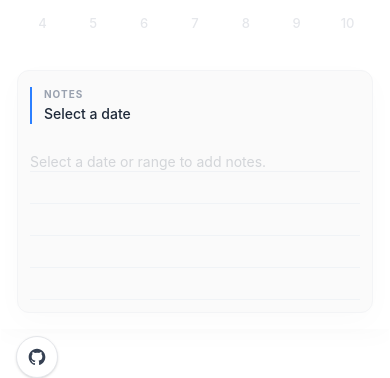
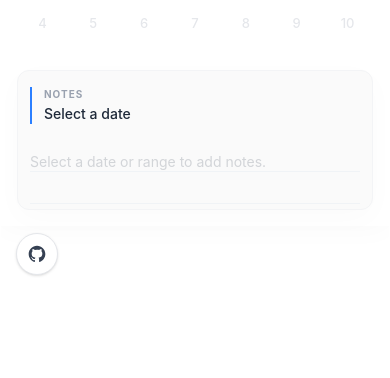
Before and after one commit to realhrishi/takeUforward, a Next.js app: page / in a window 390 px wide. Shown: the part 585-963 px from the top of the page. After the commit the page ends 876 px from the top, so only its background shows below. Built offline with nearby package versions, Linux system fonts and the light colour scheme.

Commit message:
final updated calander UI/UX

```diff
--- a/src/app/globals.css
+++ b/src/app/globals.css
@@ -1,4 +1,6 @@
 @import "tailwindcss";
+
+@custom-variant dark (&:is(.dark *));
 
 @theme {
   --color-accent: #3b82f6; /* Modern Blue */
@@ -15,13 +17,11 @@
 }
 
 body {
-  background-color: #F5F1E8;
   /* Light mode warm beige wall */
   background-image:
     radial-gradient(circle at top right, rgba(255,255,255,0.6), transparent),
     radial-gradient(rgba(0,0,0,0.02) 1px, transparent 1px);
   background-size: 100% 100%, 20px 20px;
-  color: var(--color-text-main);
   margin: 0;
   padding: 0;
   font-family: 'Inter', system-ui, -apple-system, sans-serif;
@@ -36,13 +36,12 @@ body {
 }
 
 html.dark body {
-  background-color: #1E1B16;
-  color: #EFE7DA;
   /* Dark mode dimly lit warm wall + soft light from top center */
   background-image:
     radial-gradient(circle at top center, rgba(255, 244, 200, 0.15) 0%, transparent 60%);
   background-size: 100% 100%;
 }
+
 
 /* Base custom scrollbar for text areas/lists */
 .custom-scrollbar::-webkit-scrollbar {
--- a/src/app/layout.tsx
+++ b/src/app/layout.tsx
@@ -26,8 +26,24 @@ export default function RootLayout({
     <html
       lang="en"
       className={`${geistSans.variable} ${geistMono.variable} h-full antialiased`}
+      suppressHydrationWarning
     >
-      <body className="min-h-full flex flex-col">{children}</body>
+      <head>
+        <script
+          dangerouslySetInnerHTML={{
+            __html: `
+              try {
+                if (localStorage.getItem('wall-calendar:theme-dark') === 'true') {
+                  document.documentElement.classList.add('dark');
+                } else {
+                  document.documentElement.classList.remove('dark');
+                }
+              } catch (_) {}
+            `,
+          }}
+        />
+      </head>
+      <body className="min-h-full flex flex-col text-gray-800 dark:text-[#EFE7DA]">{children}</body>
     </html>
   );
 }
--- a/src/app/page.tsx
+++ b/src/app/page.tsx
@@ -26,22 +26,21 @@ export default function Home() {
     setMounted(true);
   }, []);
 
-  useEffect(() => {
-    // Sync dark mode purely on mount and state change
-    if (isDarkMode) {
-      document.documentElement.classList.add('dark');
-    } else {
-      document.documentElement.classList.remove('dark');
-    }
-  }, [isDarkMode]);
-
-  if (!mounted) return <div className="min-h-screen bg-transparent" />;
+  if (!mounted) return <div className="min-h-[100dvh] w-full bg-transparent" />;
 
   return (
     <main className="min-h-[100dvh] md:h-[100dvh] w-full flex items-start md:items-center justify-center p-0 sm:p-4 md:p-4 relative overflow-x-hidden md:overflow-hidden bg-[#F5F1E8] dark:bg-[#1E1B16]">
       {/* Dark Mode Toggle */}
       <button
-        onClick={() => setIsDarkMode(!isDarkMode)}
+        onClick={() => {
+          const next = !isDarkMode;
+          setIsDarkMode(next);
+          if (next) {
+            document.documentElement.classList.add('dark');
+          } else {
+            document.documentElement.classList.remove('dark');
+          }
+        }}
         className="absolute top-4 sm:top-6 right-4 sm:right-6 p-2.5 rounded-full bg-white dark:bg-[#2A2622] shadow-sm border border-gray-200 dark:border-[#3A3632] text-gray-800 dark:text-[#EFE7DA] hover:scale-105 transition-all z-50 group"
         aria-label="Toggle Dark Mode"
       >
@@ -125,7 +124,7 @@ export default function Home() {
 
             {/* Static Notes Panel (No Layout Shift) */}
             <div className="mt-4 md:mt-4 transition-all duration-500 relative flex-shrink-0">
-              <div className="w-full bg-[#FAFAFA] dark:bg-[#DFDFDF] rounded-[12px] p-3 md:p-5 border border-gray-100 dark:border-[#D5D5D5] shadow-[0_8px_30px_rgb(0,0,0,0.02)] min-h-[140px] md:min-h-[180px]">
+              <div className="w-full bg-[#FAFAFA] dark:bg-[#DFDFDF] rounded-[12px] p-3 md:p-5 border border-gray-100 dark:border-[#D5D5D5] shadow-[0_8px_30px_rgb(0,0,0,0.02)] h-[140px] md:h-[180px] flex flex-col overflow-hidden">
                 <NotesPanel
                   notes={notes}
                   setNotes={setNotes}
--- a/src/components/Notes/NotesPanel.tsx
+++ b/src/components/Notes/NotesPanel.tsx
@@ -82,7 +82,7 @@ export function NotesPanel({ notes, setNotes, selectionStart, selectionEnd }: No
         value={localContent}
         onChange={(e) => handleSave(e.target.value)}
         placeholder={selectionStart ? "Write your notes here..." : "Select a date or range to add notes."}
-        className="flex-1 w-full min-h-[160px] bg-transparent resize-none outline-none text-sm md:text-base text-gray-700 dark:text-[#333333] disabled:opacity-40 transition-opacity duration-300 custom-scrollbar notes-lines"
+        className="flex-1 w-full min-h-0 overflow-y-auto bg-transparent resize-none outline-none text-sm md:text-base text-gray-700 dark:text-[#333333] disabled:opacity-40 transition-opacity duration-300 custom-scrollbar notes-lines pb-2"
         style={{
           backgroundSize: "100% 32px",
           lineHeight: "32px",
```
